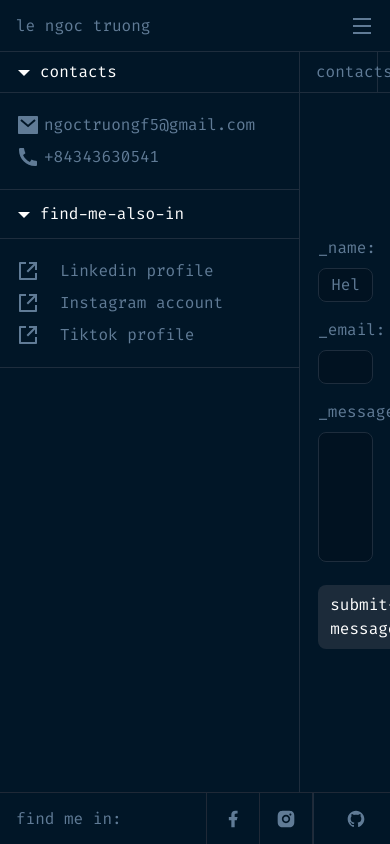
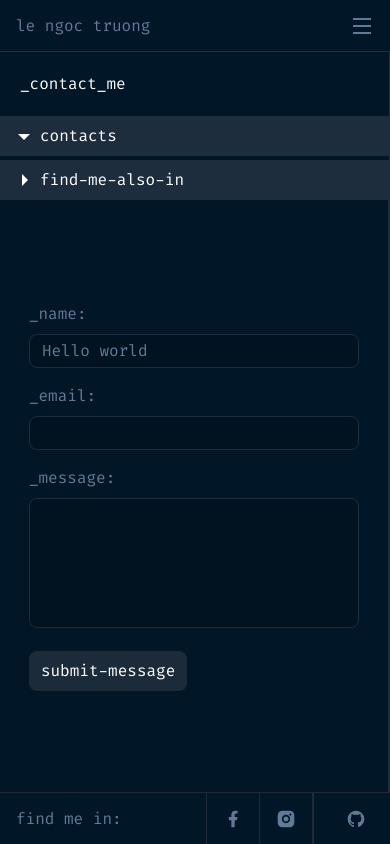
Before and after one commit to NgocTruong0701/portfolio, a Next.js app: page /contact-me in a window 390 px wide. Built offline with nearby package versions, Linux system fonts and the light colour scheme.

Commit message:
responsive about page

```diff
--- a/src/app/contact-me/components/sidebar.tsx
+++ b/src/app/contact-me/components/sidebar.tsx
@@ -1,6 +1,7 @@
 'use client'
 import Icon from "@/components/icons";
 import Link from "next/link";
+import { useState } from "react";
 
 type SocialLink = {
     id: string,
@@ -9,6 +10,7 @@ type SocialLink = {
 }
 
 export const Sidebar = () => {
+    const [expandedItems, setExpandedItems] = useState<boolean>(false);
     const mailFill = "MailFill";
     const phoneFill = "PhoneFill";
     const shareBoxLine = "ShareBoxLine";
@@ -31,13 +33,16 @@ export const Sidebar = () => {
     ];
 
     return (
-        <div className="w-[300px] min-w-[300px] border-r border-border-gray">
+        <div className="w-full md:w-[300px] md:min-w-[250px] border-r border-border-gray">
             <div className="flex-1">
-                <div className='flex gap-1 items-center border-b py-2 px-3 border-border-gray text-secondary-4'>
+                <div className="text-secondary-4 py-5 px-5">
+                    _contact_me
+                </div>
+                <div className='flex gap-1 items-center md:border-b py-2 px-3 max-md:bg-border-gray max-md:mb-1 border-border-gray text-secondary-4'>
                     <Icon name="ArrowDownFill" />
                     contacts
                 </div>
-                <div className="space-y-2 px-4 py-5 border-b border-border-gray">
+                <div className="hidden md:block space-y-2 px-4 py-5 border-b border-border-gray">
                     <div className="flex justify-content items-center gap-1">
                         <Icon name={mailFill} />
                         ngoctruongf5@gmail.com
@@ -48,11 +53,14 @@ export const Sidebar = () => {
                     </div>
                 </div>
 
-                <div className='flex gap-1 items-center border-b py-3 px-3 border-border-gray text-secondary-4'>
-                    <Icon name="ArrowDownFill" />
+                <div
+                    className='flex gap-1 items-center max-md:bg-border-gray md:border-b py-2 px-3 border-border-gray text-secondary-4'
+                    onClick={() => setExpandedItems(!expandedItems)}
+                >
+                    <Icon name={expandedItems ? "ArrowDownFill" : "ArrowRightFill"} />
                     find-me-also-in
                 </div>
-                <div className="space-y-2 px-4 py-5 border-b border-border-gray">
+                <div className={`space-y-2 px-4 py-5 md:border-b border-border-gray ${expandedItems ? 'block' : 'hidden'}`}>
                     {socialLinks.map((item, index) => (
                         <Link href={item.url} key={index} target="_blank" className="flex items-center gap-5 hover:text-secondary-4">
                             <Icon name={shareBoxLine} />
--- a/src/app/contact-me/page.tsx
+++ b/src/app/contact-me/page.tsx
@@ -61,18 +61,18 @@ button.addEventListener('click', () => {
     `.trim();
 
     return (
-        <div className="flex-1 h-full flex font-firaCode text-secondary-1">
+        <div className="flex-1 h-full flex max-md:flex-col font-firaCode text-secondary-1">
             <Sidebar />
             <div className="flex-1 flex flex-col border-r border-border-gray">
-                <div className='border-b border-border-gray'>
+                <div className='hidden md:block border-b border-border-gray'>
                     <div className='flex items-center justify-between px-4 py-2 border-r border-border-gray w-[12%]'>
                         <div>contacts</div>
                         <div>x</div>
                     </div>
                 </div>
                 <div className='flex-1 h-full flex'>
-                    <div className="w-[45%] border-r border-border-gray flex items-center">
-                        <form className="mx-auto space-y-4 w-[60%]">
+                    <div className="w-full md:w-[45%] md:min-w-[45%] border-r border-border-gray flex items-center justify-center">
+                        <form className="space-y-4">
                             <div>
                                 <label htmlFor="name">_name:</label>
                                 <input
@@ -111,8 +111,8 @@ button.addEventListener('click', () => {
                             </div>
                         </form>
                     </div>
-                    <div className="flex-1 flex items-center">
-                        <div className="mx-auto space-y-4 w-[60%] flex-1">
+                    <div className="hidden flex-1 md:flex items-center">
+                        <div className="mx-auto">
                             <Highlight
                                 theme={themes.nightOwl} code={codeShow} language="javascript"
                             >
@@ -134,7 +134,7 @@ button.addEventListener('click', () => {
                             </Highlight>
                         </div>
                     </div>
-                    <div className='w-[1.5%] border-l border-border-gray h-full'>
+                    <div className='hidden md:block w-[1.5%] border-l border-border-gray h-full'>
                         <div className='bg-secondary-1 h-[1%] mt-2 mx-[2px]'></div>
                     </div>
                 </div>
--- a/src/components/layout/Header.tsx
+++ b/src/components/layout/Header.tsx
@@ -43,7 +43,8 @@ export default function Header() {
 
             {/* Mobile Menu Overlay */}
             {isMenuOpen && (
-                <div className="md:hidden fixed inset-0 bg-background z-50 font-firaCode">
+                <div className="md:hidden fixed inset-0 bg-background z-50 font-firaCode flex flex-col justify-between">
+                    <div>
                         <div className="flex items-center justify-between h-[52px] border-b border-border-gray px-4">
                             <span className="text-secondary-4">le ngoc truong</span>
                             <button onClick={() => setIsMenuOpen(false)}>
@@ -64,10 +65,9 @@ export default function Header() {
                                     </li>
                                 ))}
                             </ul>
-                        <div className="absolute bottom-8 left-4">
+                        </nav>
+                    </div>
                     <Footer />
-                        </div>
-                    </nav>
                 </div>
             )}
 
```
Lines whose indentation alone changed are shown as unchanged.
